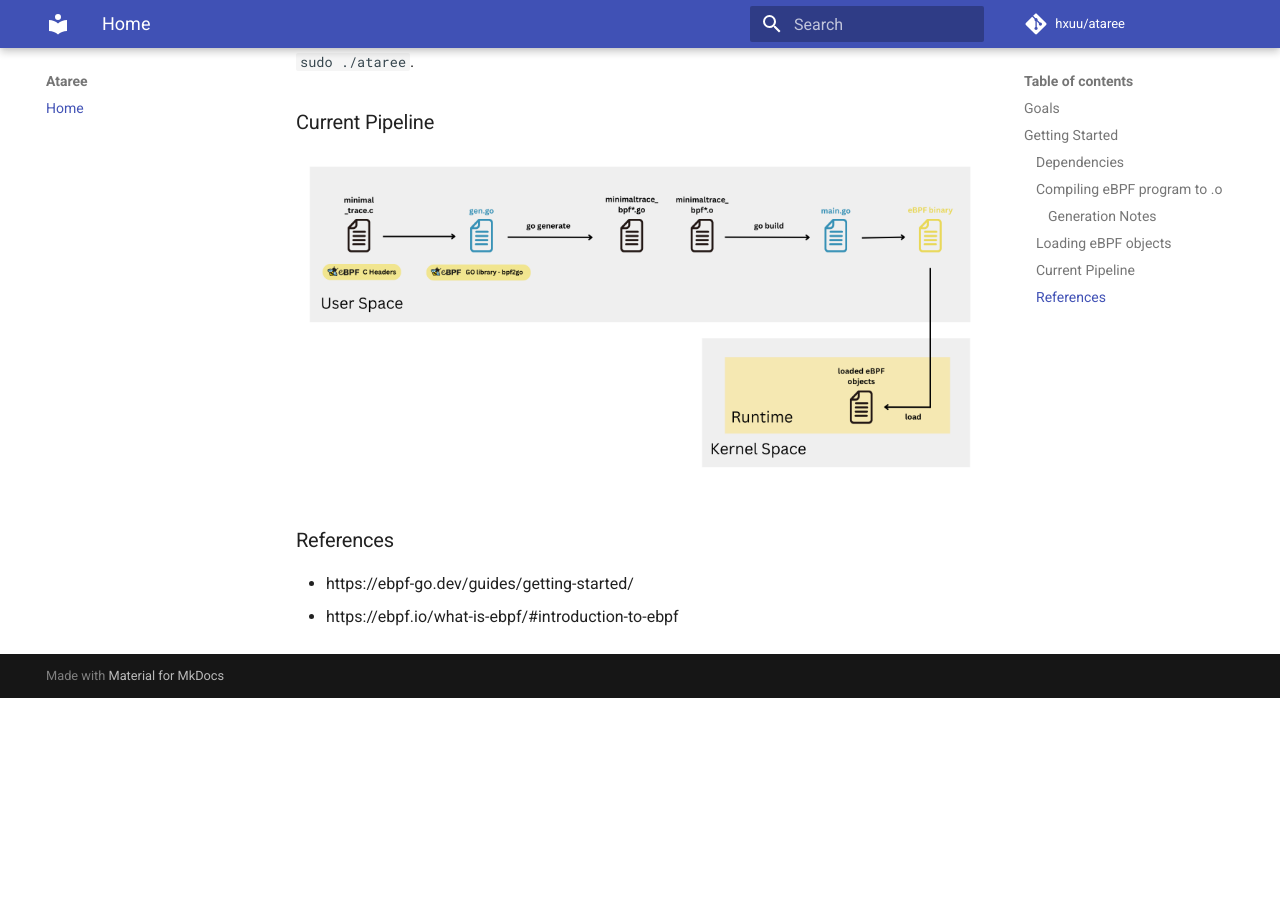
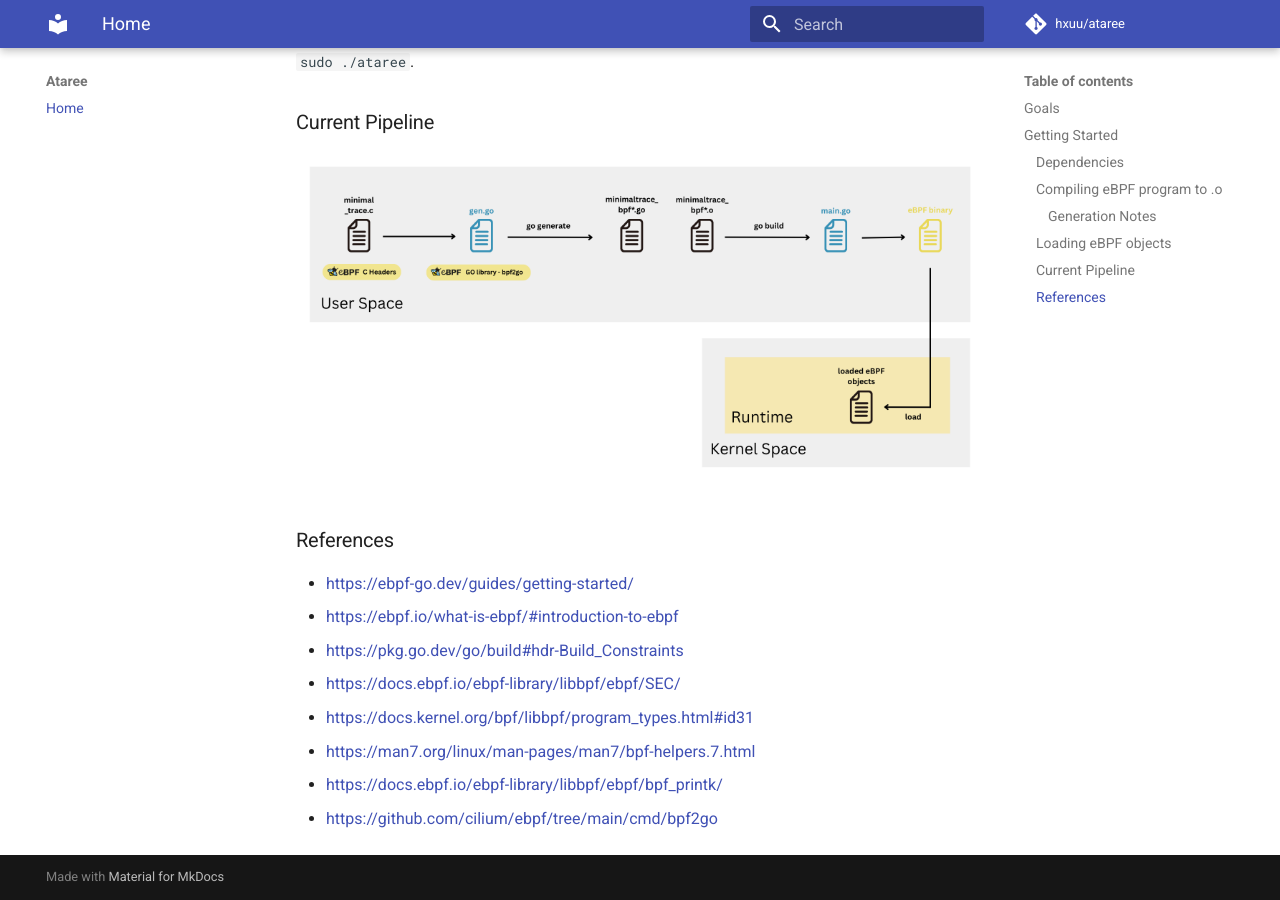
Before and after one commit to hxuu/ataree, an MkDocs documentation site: the page built from docs/index.md, in a window 1280 px wide and 900 px high, scrolled down 1359 px. Built offline with MkDocs 1.6.1 and Material for MkDocs 9.7.7, drawn with Linux system fonts in a browser that asks for light colours; comment, search, counter and statistics services are not loaded; before the commit the page ends 2057 px from its top, so only the background shows below that; some of the changed lines change nothing that is shown.

Commit message:
docs: add refs

```diff
--- a/docs/index.md
+++ b/docs/index.md
@@ -44,5 +44,12 @@ Now the eBPF programs should be run as root (or have CAP_BPF), so what is left t
 ![Pipeline](pipeline.png)
 
 ### References
-- https://ebpf-go.dev/guides/getting-started/
-- https://ebpf.io/what-is-ebpf/#introduction-to-ebpf
+
+- [https://ebpf-go.dev/guides/getting-started/](https://ebpf-go.dev/guides/getting-started/)
+- [https://ebpf.io/what-is-ebpf/#introduction-to-ebpf](https://ebpf.io/what-is-ebpf/#introduction-to-ebpf)
+- [https://pkg.go.dev/go/build#hdr-Build_Constraints](https://pkg.go.dev/go/build#hdr-Build_Constraints)
+- [https://docs.ebpf.io/ebpf-library/libbpf/ebpf/SEC/](https://docs.ebpf.io/ebpf-library/libbpf/ebpf/SEC/)
+- [https://docs.kernel.org/bpf/libbpf/program_types.html#id31](https://docs.kernel.org/bpf/libbpf/program_types.html#id31)
+- [https://man7.org/linux/man-pages/man7/bpf-helpers.7.html](https://man7.org/linux/man-pages/man7/bpf-helpers.7.html)
+- [https://docs.ebpf.io/ebpf-library/libbpf/ebpf/bpf_printk/](https://docs.ebpf.io/ebpf-library/libbpf/ebpf/bpf_printk/)
+- [https://github.com/cilium/ebpf/tree/main/cmd/bpf2go](https://github.com/cilium/ebpf/tree/main/cmd/bpf2go)
```
Also changed, not shown: 2 other files.
